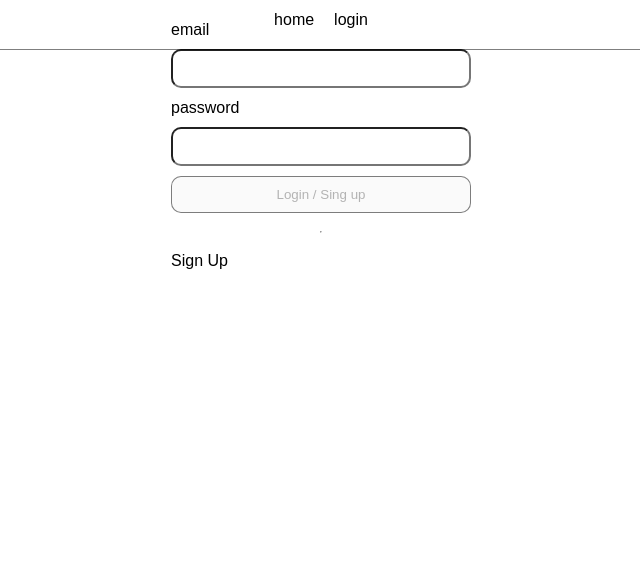
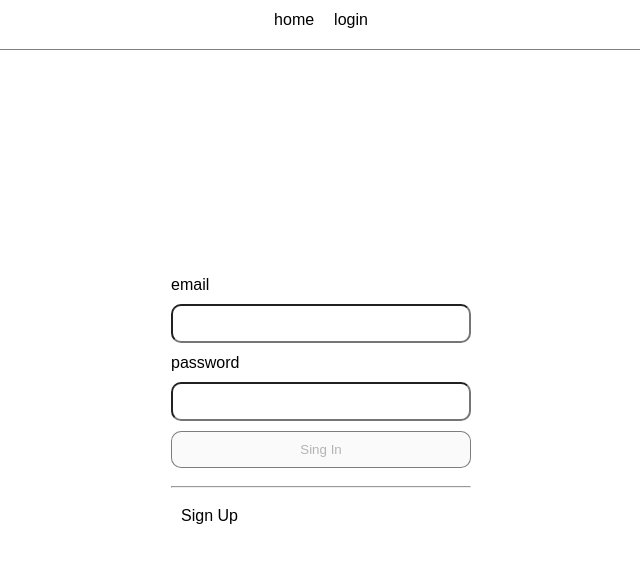
Before and after one commit to mamonde456/wanted-pre-onboarding-challenge-fe-1, a React (Create React App) app in the folder client/: page /auth in a window 1280 px wide. Shown: the top 562 px of the page, without its empty margins (319-959 px from the left). Built offline with nearby package versions, Linux system fonts and the light colour scheme.

Commit message:
update: form ref 요소 및 style 요소 수정, 추가

```diff
--- a/client/src/components/auth/views/SignInView.tsx
+++ b/client/src/components/auth/views/SignInView.tsx
@@ -1,10 +1,11 @@
 import { Link } from "react-router-dom";
 import styled from "styled-components";
-import { IAuth } from "../../../types/auth";
+import { IAuth } from "../../../types/auth/auth";
 import { emailMatch, passwordMatch } from "../../../until";
 
 const Wrapper = styled.div`
   width: 100%;
+  height: 100vh;
   padding: 10px;
   display: flex;
   justify-content: center;
@@ -36,10 +37,15 @@ const Input = styled.input`
   border-radius: 10px;
 `;
 
-export default function SignInView({ onChange, onSubmit, user }: IAuth) {
+export default function SignInView({
+  onChange,
+  onSubmit,
+  user,
+  signInRef,
+}: IAuth) {
   return (
     <Wrapper>
-      <form onSubmit={onSubmit}>
+      <form ref={signInRef} onSubmit={onSubmit}>
         <p>
           <label htmlFor="id">email</label>
           <Input
@@ -62,7 +68,7 @@ export default function SignInView({ onChange, onSubmit, user }: IAuth) {
         </p>
         <input
           type="submit"
-          value="Login / Sing up"
+          value="Sing In"
           id="button"
           disabled={
             passwordMatch(user.password) && emailMatch(user.email)
@@ -70,8 +76,10 @@ export default function SignInView({ onChange, onSubmit, user }: IAuth) {
               : true
           }
         />
-        <hr />
-        <Link to="sign-up">Sign Up</Link>
+        <hr style={{ width: "100%" }} />
+        <Link style={{ padding: "0px 10px" }} to="sign-up">
+          Sign Up
+        </Link>
       </form>
     </Wrapper>
   );
```
